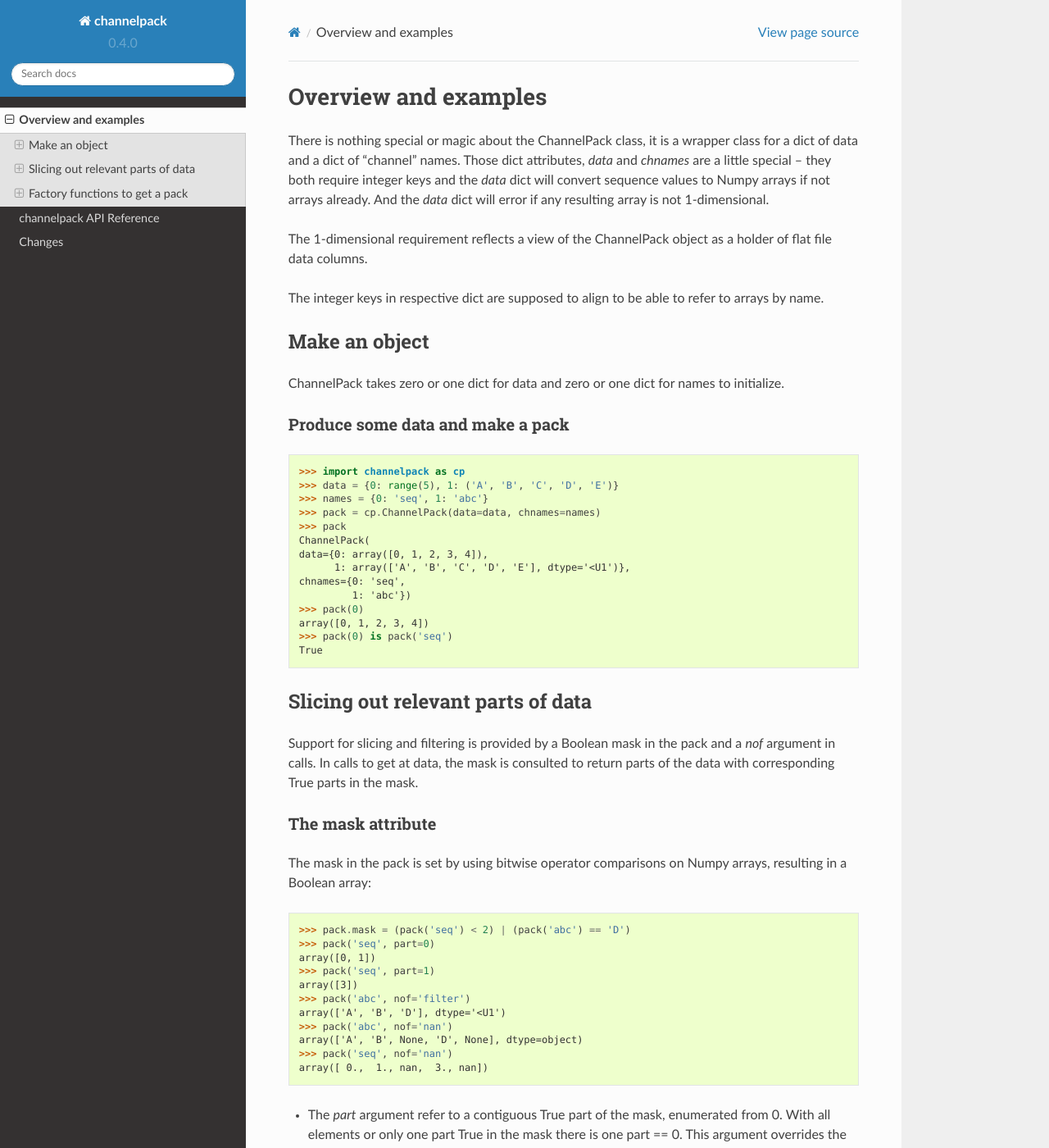
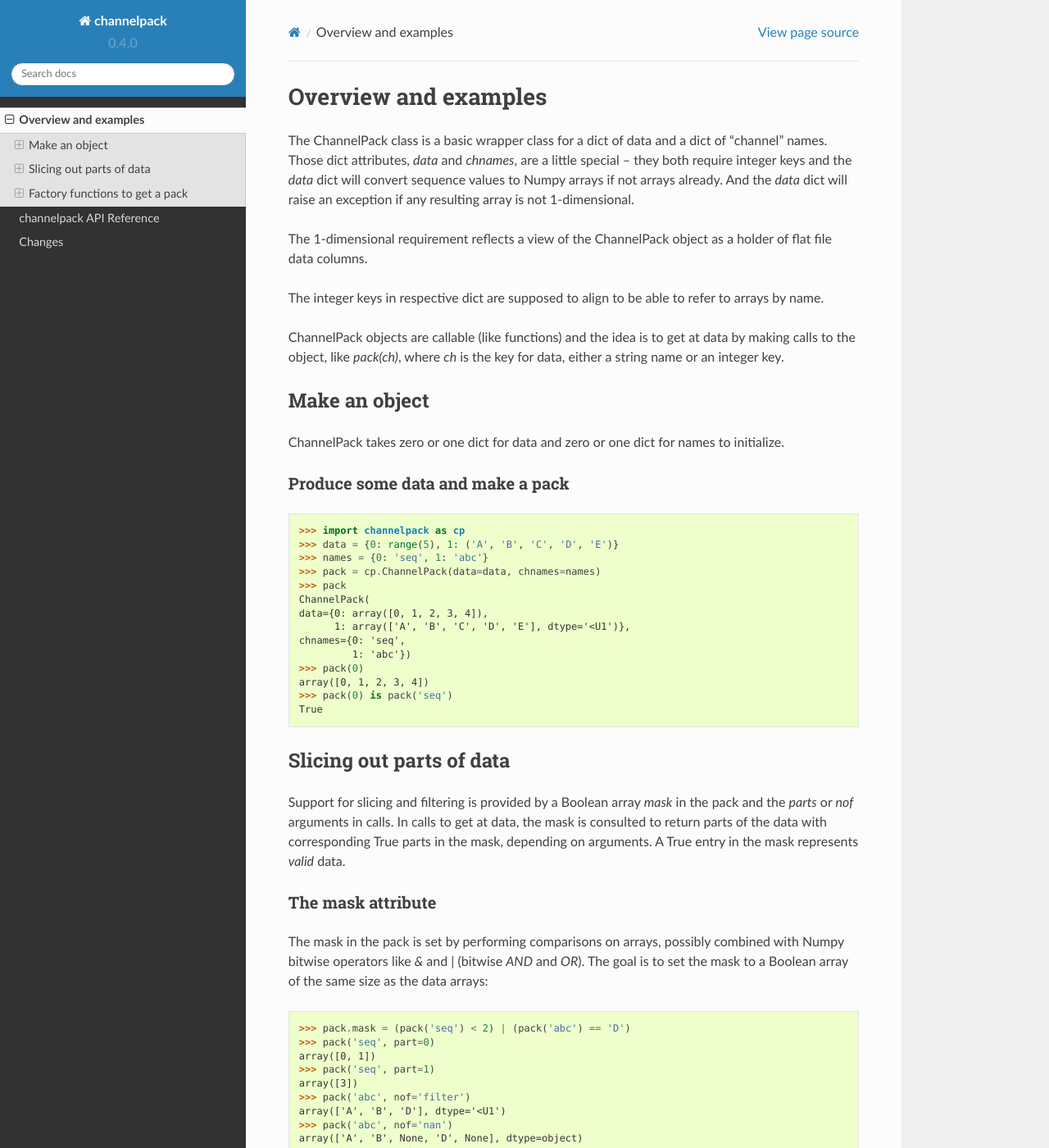
Before and after one commit to tomnor/channelpack, a Sphinx documentation site: the page built from docs/overview_examples.rst, in a window 1280 px wide and 1400 px high. Shown: the whole window at 82% size. Built offline with Sphinx 7.4.7 and the Read the Docs theme 2.0.0, drawn with Linux system fonts in a browser that asks for light colours; some of the changed text lies outside the part shown.

Commit message:
Documentation editorials

```diff
--- a/docs/overview_examples.rst
+++ b/docs/overview_examples.rst
@@ -1,18 +1,22 @@
 Overview and examples
 *********************
 
-There is nothing special or magic about the ChannelPack class, it is a
-wrapper class for a dict of data and a dict of "channel" names. Those
-dict attributes, `data` and `chnames` are a little special -- they
-both require integer keys and the `data` dict will convert sequence
-values to Numpy arrays if not arrays already. And the `data` dict will
-error if any resulting array is not 1-dimensional.
+The ChannelPack class is a basic wrapper class for a dict of data and
+a dict of "channel" names. Those dict attributes, `data` and
+`chnames`, are a little special -- they both require integer keys and
+the `data` dict will convert sequence values to Numpy arrays if not
+arrays already. And the `data` dict will raise an exception if any
+resulting array is not 1-dimensional.
 
 The 1-dimensional requirement reflects a view of the ChannelPack
 object as a holder of flat file data columns.
 
 The integer keys in respective dict are supposed to align to be able
 to refer to arrays by name.
+
+ChannelPack objects are callable (like functions) and the idea is to
+get at data by making calls to the object, like `pack(ch)`, where `ch`
+is the key for data, either a string name or an integer key.
 
 Make an object
 ==============
@@ -38,19 +42,22 @@
     >>> pack(0) is pack('seq')
     True
 
-Slicing out relevant parts of data
-==================================
+Slicing out parts of data
+=========================
 
-Support for slicing and filtering is provided by a Boolean mask in the
-pack and a `nof` argument in calls. In calls to get at data, the mask
-is consulted to return parts of the data with corresponding True parts
-in the mask.
+Support for slicing and filtering is provided by a Boolean array
+`mask` in the pack and the `parts` or `nof` arguments in calls. In
+calls to get at data, the mask is consulted to return parts of the
+data with corresponding True parts in the mask, depending on
+arguments. A True entry in the mask represents *valid* data.
 
 The mask attribute
 ------------------
 
-The mask in the pack is set by using bitwise operator comparisons on
-Numpy arrays, resulting in a Boolean array::
+The mask in the pack is set by performing comparisons on arrays,
+possibly combined with Numpy bitwise operators like `&` and `|`
+(bitwise `AND` and `OR`). The goal is to set the mask to a Boolean
+array of the same size as the data arrays::
 
     >>> pack.mask = (pack('seq') < 2) | (pack('abc') == 'D')
     >>> pack('seq', part=0)
@@ -72,14 +79,18 @@
   depending on the mask.
 - With `nof='nan'`, the data length is the same as original array but
   with corresponding non-true elements in mask replaced with np.nan or
-  None depending the type.
+  None depending on the type.
 
+
+.. seealso::
+
+   :meth:`~channelpack.ChannelPack.mask_reset`
 
 Start,  stop and duration
 -------------------------
 
-Sometimes it is easier to think of parts as beginning at some
-condition or event and stopping at some other. A method
+Sometimes it's easier to think of a part as starting at some event or
+condition and stopping at some other. A method
 :meth:`~channelpack.ChannelPack.startstop` is supporting something
 like a "start and stop trigger".
 
```
